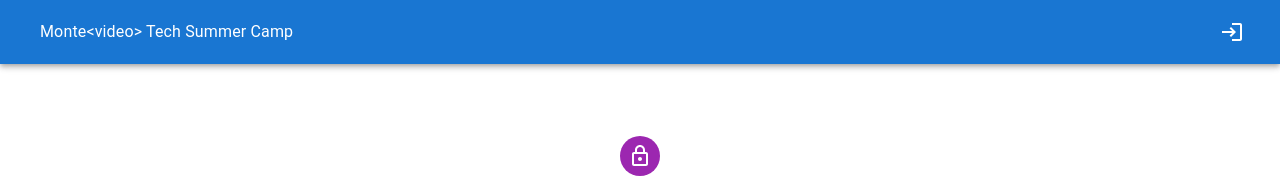
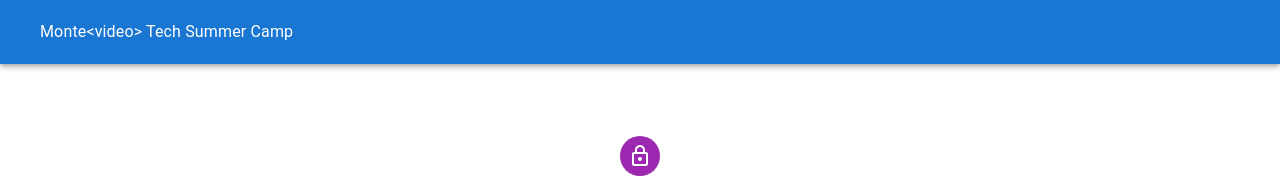
Before and after one commit to montevideo-tech/hybrid-meetup-platform, a React (Create React App) app in the folder frontend/: page /signIn in a window 1280 px wide. Shown: the top 178 px of the page. Built offline with nearby package versions, Linux system fonts and the light colour scheme; no server answers.

Commit message:
Home view added

```diff
--- a/frontend/src/index.jsx
+++ b/frontend/src/index.jsx
@@ -11,6 +11,7 @@ import Room, { roomLoader } from './views/Room';
 import Rooms from './views/Rooms';
 import ErrorPage from './views/errorPage';
 import RoomTest from './components/RoomTest';
+import Home from './views/Home';
 
 const router = createBrowserRouter([
   {
@@ -18,6 +19,10 @@ const router = createBrowserRouter([
     element: <Root />,
     errorElement: <ErrorPage />,
     children: [
+      {
+        path: '',
+        element: <Home />,
+      },
       {
         path: '/rooms',
         element: <Rooms />,
--- /dev/null
+++ b/frontend/src/views/Home.jsx
@@ -0,0 +1,12 @@
+/* eslint-disable react/prop-types */
+import { Navigate } from 'react-router-dom';
+import React from 'react';
+import store from '../store';
+
+function Home() {
+  return (
+    store.getState().loggedUser.email ? <Navigate to="/rooms" /> : <Navigate to="/signIn" />
+  );
+}
+
+export default Home;
--- a/frontend/src/views/Root.jsx
+++ b/frontend/src/views/Root.jsx
@@ -1,10 +1,9 @@
 import React, { useState, useEffect } from 'react';
-import { Outlet, useNavigate, Link as RouterLink } from 'react-router-dom';
+import { Outlet, Link as RouterLink } from 'react-router-dom';
 import { useDispatch, useSelector } from 'react-redux';
 import AppBar from '@mui/material/AppBar';
 import Toolbar from '@mui/material/Toolbar';
 import IconButton from '@mui/material/IconButton';
-import LoginIcon from '@mui/icons-material/Login';
 import AccountCircle from '@mui/icons-material/AccountCircle';
 import MenuItem from '@mui/material/MenuItem';
 import Menu from '@mui/material/Menu';
@@ -15,7 +14,6 @@ function Root() {
   const [anchorEl, setAnchorEl] = useState(null);
   const currentUser = useSelector((state) => state.loggedUser);
   const dispatch = useDispatch();
-  const navigate = useNavigate();
 
   useEffect(() => {
     setAuth(currentUser);
@@ -26,10 +24,6 @@ function Root() {
     dispatch(logout());
     setAuth(null);
     setAnchorEl(null);
-  };
-
-  const handleSignIn = () => {
-    navigate('/signIn');
   };
 
   const handleMenu = (event) => {
@@ -85,20 +79,7 @@ function Root() {
                 </Menu>
               </div>
             )}
-            {!auth?.email && !auth?.token && (
-              <div>
-                <IconButton
-                  size="large"
-                  aria-label="account of current user"
-                  aria-controls="menu-appbar"
-                  aria-haspopup="true"
-                  onClick={handleSignIn}
-                  color="inherit"
-                >
-                  <LoginIcon />
-                </IconButton>
-              </div>
-            )}
+
           </Toolbar>
         </AppBar>
       </div>
```
